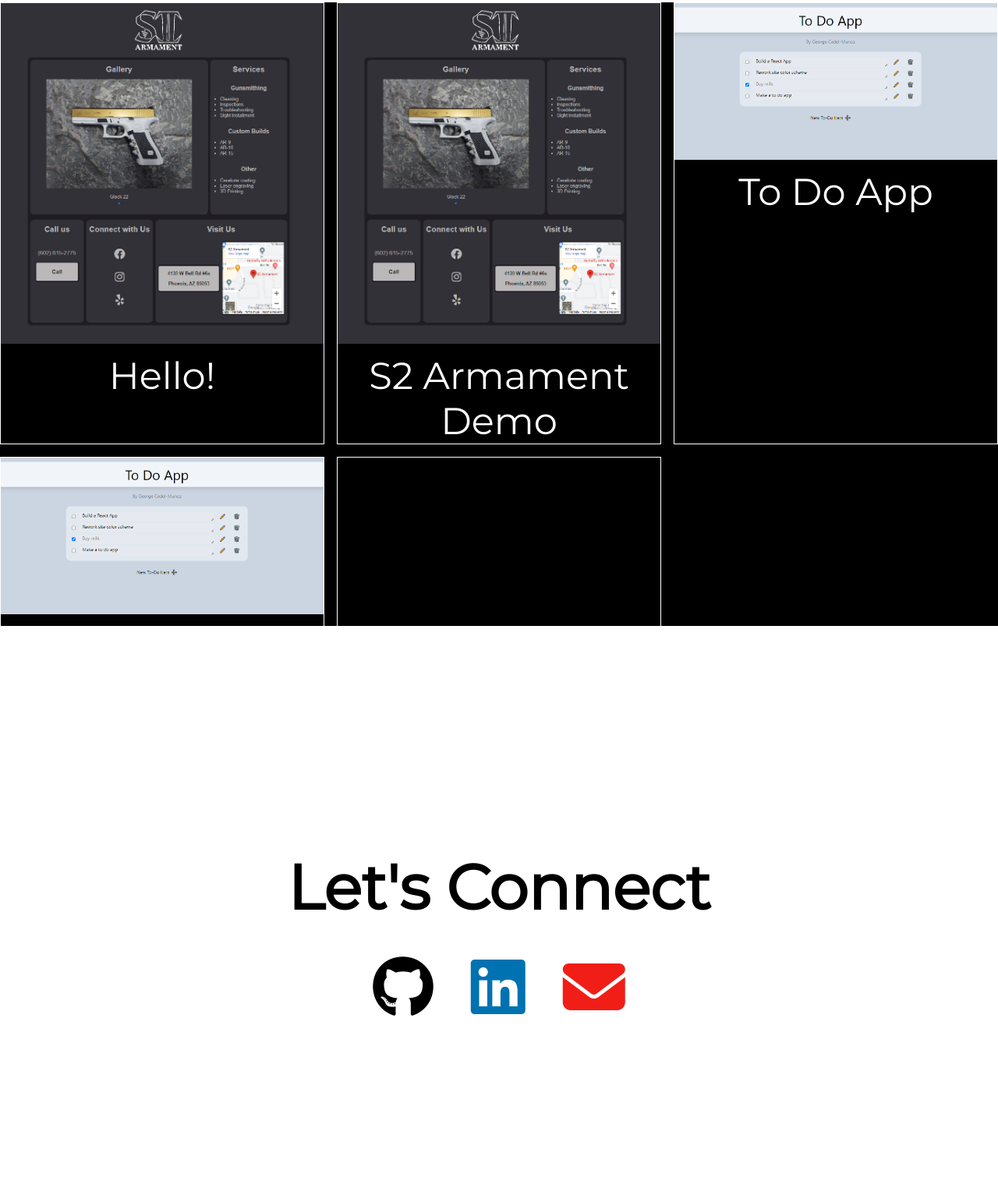
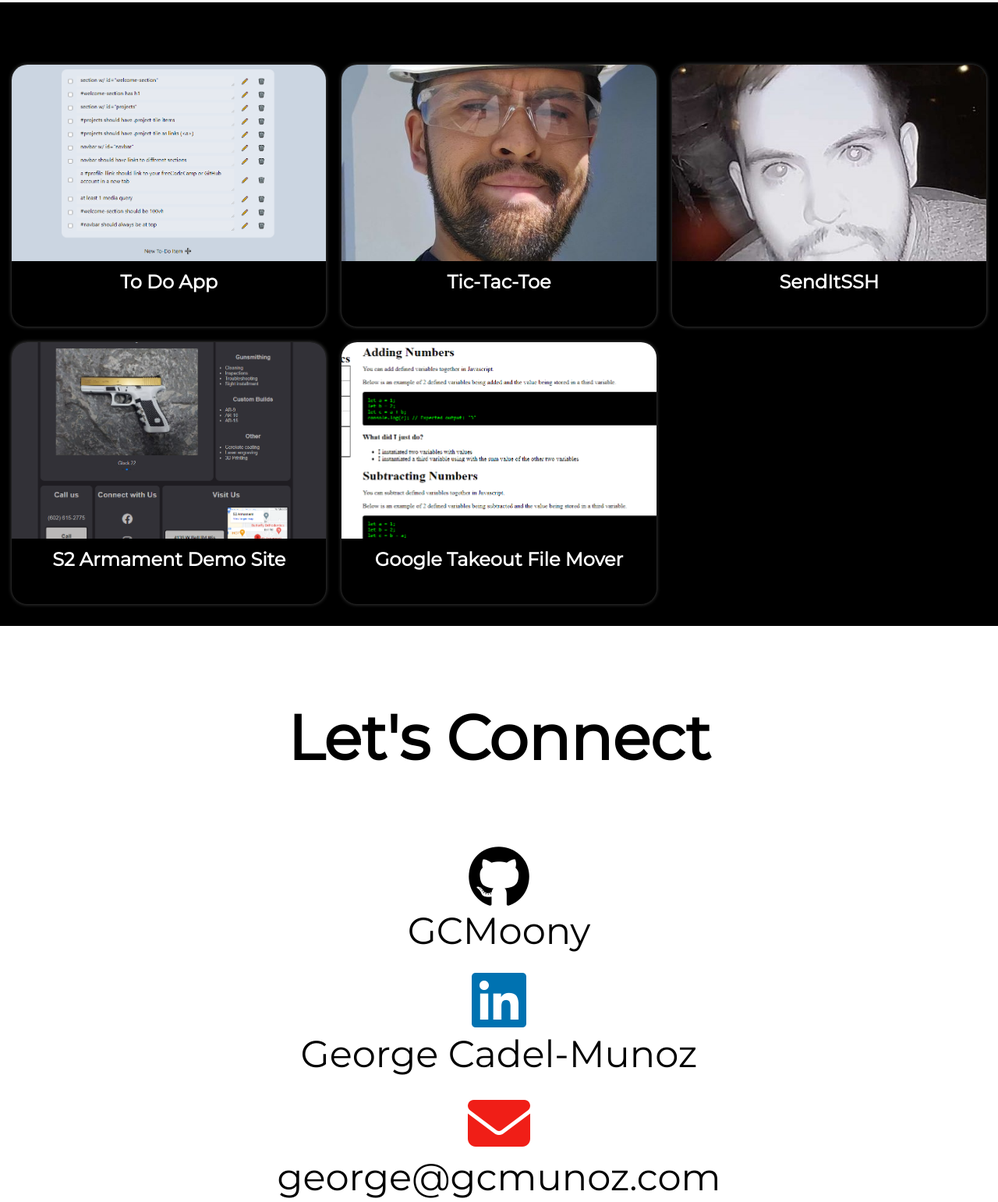
Before and after one commit to GCMoony/ResponsivePractice, a plain HTML site: page ResponsivePortfolio/index.html in a window 1280 px wide. Shown: the part 797-2339 px from the top of the page at 78% size. Drawn offline with Linux system fonts and the light colour scheme.

Commit message:
Reworking projec slide grid

```diff
--- a/ResponsivePortfolio/index.html
+++ b/ResponsivePortfolio/index.html
@@ -30,53 +30,40 @@
 
     <!-- Projects Section -->
     <section id="projects">
-      <div class="project-tile">
-        <a href="https://gcmunoz.com/ResponsivePractice/TechnicalDoc/index.html">
-          <img src="../img/s2_preview.PNG">
-          <p>Hello!</p>
-          <!--<img src="../img/Tech_doc_preview.PNG" alt="Technical Documentation Preview">
-          <p>Technical Documentation Demo</p>-->
-        </a>
-      </div>
 
-      <div class="project-tile">
-        <a href="https://gcmunoz.github.io/">
-          <img src="../img/s2_preview.PNG" alt="S2 Armament Preview">
-          <p>S2 Armament Demo</p>
-        </a>
-      </div>
+      <a href="#">
+        <img src="./img/todo-preview.PNG" alt="">
+        <h3>To Do App</h3>
+      </a>
 
-      <div class="project-tile">
-        <a href="https://gcmunoz.com/SimpleCrud/">
-          <img src="../img/to_do_preview.PNG" alt="To Do App Preview">
-          <p>To Do App</p>
-        </a>
-      </div>
+      <a href="#">
+        <img src="./img/workME.jpg">
+        <h3>Tic-Tac-Toe</h3>
+      </a>
 
-      <div class="project-tile">
-        <a href="https://gcmunoz.com/SimpleCrud/">
-          <img src="../img/to_do_preview.PNG" alt="To Do App Preview">
-          <p>To Do App</p>
-        </a>
-      </div>
+      <a href="#">
+        <img src="./img/staredown.jpg">
+        <h3>SendItSSH</h3>
+      </a>
 
-      <div class="project-tile">
-        <a href="https://gcmunoz.com/SimpleCrud/">
-          <!--<img src="../img/to_do_preview.PNG" alt="To Do App Preview">
-          <p>To Do App</p>-->
-        </a>
-      </div>
+      <a href="#">
+        <img src="../img/s2_preview.PNG">
+        <h3>S2 Armament Demo Site</h3>
+      </a>
 
-
+      <a href="#">
+        <img src="../img/Tech_doc_preview.PNG">
+        <h3>Google Takeout File Mover</h3>
+      </a>
     </section>
 
     <!-- Connect Section -->
     <section id="contact">
       <h1>Let's Connect</h1>
       <div id="link-container">
-        <a id="profile-link" href="https://github.com/GCMoony" target="_blank"><i class="fa-brands fa-github"></i></a>
-        <a id="linkedin-link" href="https://www.linkedin.com/in/george-cadel-munoz/" target="_blank"><i style="color: #0072b1 ;" class="fa-brands fa-linkedin"></i></a>
-        <a id="email-link" href="mailto:george@gcmunoz.com"><i style="color: #f01e17 ;" class="fa-solid fa-envelope"></i></a>
+        <a id="profile-link" href="https://github.com/GCMoony" target="_blank"><i class="fa-brands fa-github"></i><p>GCMoony</p></a>
+        <a id="linkedin-link" href="https://www.linkedin.com/in/george-cadel-munoz/" target="_blank"><i style="color: #0072b1 ;" class="fa-brands fa-linkedin"></i><p>George Cadel-Munoz</p></a>
+        <a id="email-link" href="mailto:george@gcmunoz.com"><i style="color: #f01e17 ;" class="fa-solid fa-envelope"></i><p>george@gcmunoz.com</p></a>
       </div>
     </section>
 
--- a/ResponsivePortfolio/styles.css
+++ b/ResponsivePortfolio/styles.css
@@ -8,6 +8,7 @@
 * ,::before, ::after {
     box-sizing: border-box;
     margin: 0;
+    scroll-behavior: smooth;
 }
 
 * :not(i) {
@@ -26,6 +27,7 @@ h1 {
 
 section {
     height: 100vh;
+    padding: 15px;
 }
 
 /* Header */
@@ -63,12 +65,15 @@ header #navbar *{
 #welcome-section {
     display: flex;
     flex-direction: row;
-    flex-wrap: wrap;
+    flex-wrap: nowrap;
     justify-content: center;
     gap: 5em;
     align-items: center;
     background-color: var(--light-background);
+
 }
+
+
 
 #welcome-section .flex-col-half {
     max-height: 400px;
@@ -81,60 +86,72 @@ header #navbar *{
     background: var(--dark-background);
     display: grid;
     grid-template-columns: repeat(3, 1fr);
-    grid-template-rows: auto;
-    align-items: stretch;
-    gap: 1em;
+    grid-template-rows: repeat(2, 50%);
+    gap: 20px;
+    padding-top: 5em;
+    padding-bottom: 3em;
+
 }
 
-#projects .project-tile{
-    max-width: 100%;
+#projects a {
+    display: block;
+    border-radius: 20px;
+    overflow: hidden;
+    box-shadow: 0px 0px 5px #4e4e4e;
+    transition: box-shadow 500ms;
 }
 
-.project-tile a {
-    display: block;
-    width: 100%;
-    height: 100%;
+#projects a:hover {
+    box-shadow: 0px 0px 20px #fff;
+    transition: 500ms;
 }
 
-.project-tile > a > img {
-    max-width: 100%;
+#projects a > img {
+    width: 100%;
+    height: 75%;
+    object-fit: cover;
+    margin: none;
 }
 
-#projects > * {
-    border: solid 1px var(--light-primary);
+#projects a > h3 {
     text-align: center;
+    font-size: 1.5rem;
+}
+
+#projects  * {
+    color: var(--light-primary);
 }
 
 
-
-#projects * {
-    color: var(--light-primary);
-}
 
 /* Contact */
 #contact {
     background: var(--light-background);
     display: flex;
     flex-direction: column;
-    justify-content: center;
-    gap: 2em;
+
 }
 
 #contact > * {
-    margin-left: auto;
-    margin-right: auto;
+    text-align: center;
 }
 
-#link-container {
-    display: flex;
-    justify-content: space-between;
-    gap: 3em;
+#contact > h1 {
+    margin-top: 1em;
+    margin-bottom: 1em;
 }
 
 #link-container a {
-    display: block;
+    padding: 10px;
+    display: flex;
+    flex-direction: column;
     font-size: 5em;
 
+}
+
+#link-container a > p {
+    font-size: 3rem;
+    text-align: center;
 }
 
 /* Footer */
@@ -142,25 +159,42 @@ header #navbar *{
 
 
 /* Portrait mode */
-@media (orientation = portrait) {
-    section {
-        flex-direction: column;
-        padding: 1em;
+@media (orientation: portrait) {
+
+    /* Nav Bar */
+    #navbar {
+        visibility: hidden;
     }
 
-    #navbar ul {
-        justify-content: center;
+    /* Welcome */
+    #welcome-section {
+        flex-direction: column;
+        justify-content: stretch;
+        padding-top: 5em;
+        text-align: center;
     }
 
-
-    #welcome-section {
+    /* Projects */
+    #projects {
+        grid-template-columns: repeat(1, auto);
+        grid-template-rows: repeat(6, auto);
     }
 
-    h1 {
-        font-size: 3em;
+    #projects > a > h3 {
+        font-size: .8rem;
     }
 
-    p, a {
-        font-size: 2rem;
+    /* Contact */
+    #contact {
     }
+
+    #contact #link-container {
+        display: flex;
+        flex-direction: column;
+    }
+
+    #link-container > a > p {
+        font-size: 1.5rem;
+    }
+
 }
```
